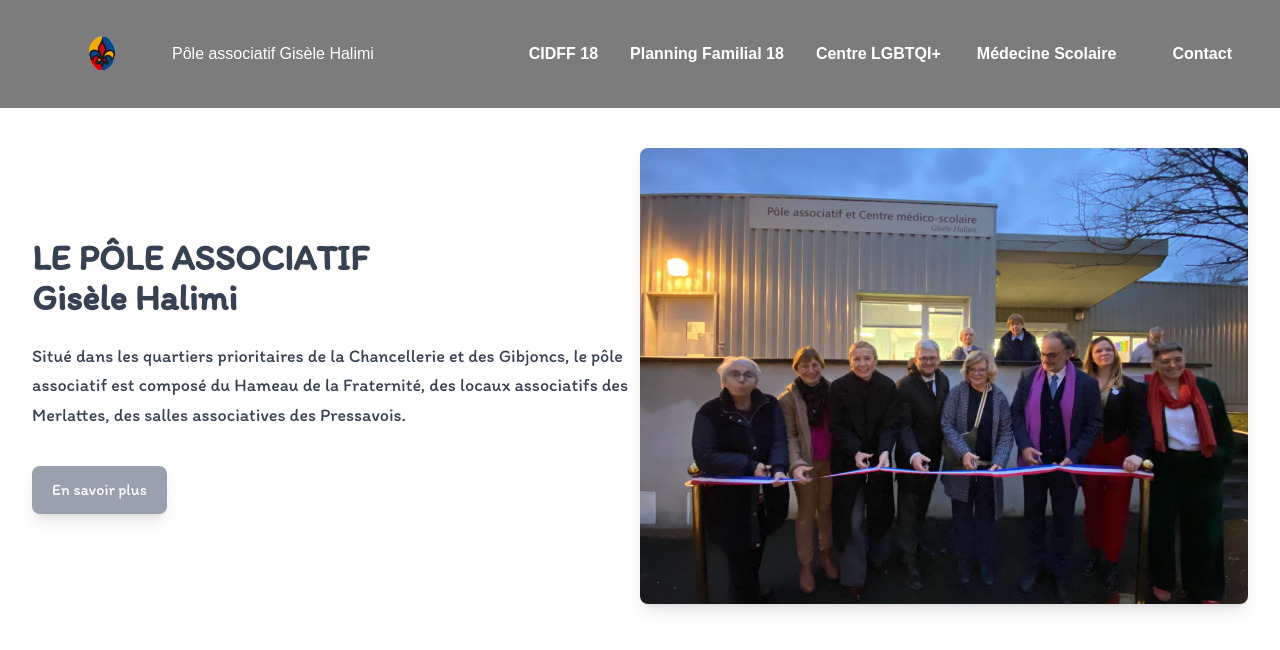
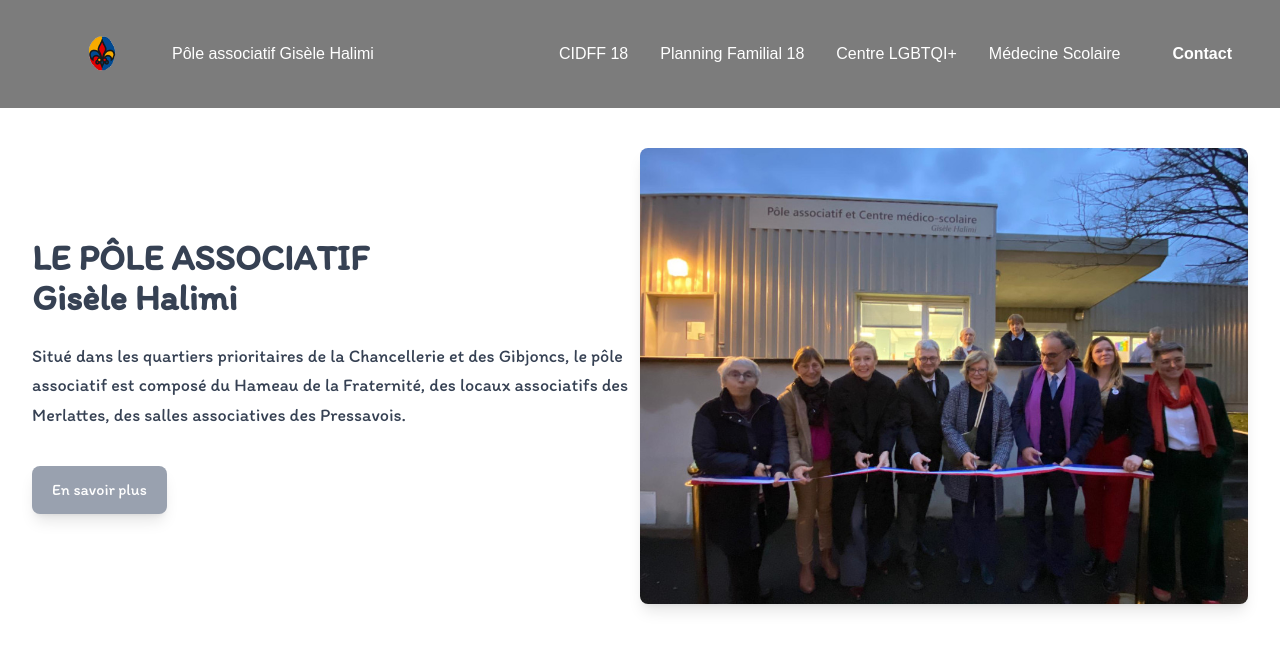
Before and after one commit to Dyls00/gisele_halimi_web_page, a Next.js app: page / in a window 1280 px wide. Shown: the top 650 px of the page. Built offline with nearby package versions, Linux system fonts and the light colour scheme.

Commit message:
correction hover

```diff
--- a/app/nav/navbar.jsx
+++ b/app/nav/navbar.jsx
@@ -32,9 +32,9 @@
         as="li"
         variant="small"
         color="blue-gray"
-        className="p-1 font-normal hover:text-xl font-semibold text-white transition-all duration-300 cursor-pointer"
+        className="p-1 font-normal  text-white cursor-pointer"
       >
-        <a href="#" className="flex items-center ">
+        <a href="#" className="flex items-center transition delay-50 duration-300 ease-in-out hover:-translate-y-1 hover:scale-110">
           CIDFF 18
         </a>
       </Typography>
@@ -42,9 +42,9 @@
         as="li"
         variant="small"
         color="blue-gray"
-        className="p-1 font-normal hover:text-xl font-semibold text-white transition-all duration-300 cursor-pointer"
+        className="p-1 font-normal  text-white cursor-pointer"
       >
-        <a href="#" className="flex items-center">
+        <a href="#" className="flex items-center transition delay-50 duration-300 ease-in-out hover:-translate-y-1 hover:scale-110">
           Planning Familial 18
         </a>
       </Typography>
@@ -52,9 +52,9 @@
         as="li"
         variant="small"
         color="blue-gray"
-        className="p-1 font-normal hover:text-xl font-semibold text-white transition-all duration-300 cursor-pointer"
+        className="p-1 font-normal  text-white cursor-pointer"
       >
-        <a href="#" className="flex items-center">
+        <a href="#" className="flex items-center transition delay-50 duration-300 ease-in-out hover:-translate-y-1 hover:scale-110">
           Centre LGBTQI+
         </a>
       </Typography>
@@ -62,11 +62,11 @@
         as="li"
         variant="small"
         color="blue-gray"
-        className="p-1 font-normal"
+        className="p-1 font-normal  text-white cursor-pointer"
       >
         <a
           href="#"
-          className="p-1 font-normal hover:text-xl font-semibold text-white transition-all duration-300 cursor-pointer"
+          className="flex items-center transition delay-50 duration-300 ease-in-out hover:-translate-y-1 hover:scale-110"
         >
           Médecine Scolaire
         </a>
@@ -95,7 +95,7 @@
         <div className="flex items-center gap-4">
           <div className="mr-4 hidden lg:block">{navList}</div>
           <div className="flex items-center gap-x-1">
-            <Button variant="text" size="sm" className="hidden lg:inline-block">
+            <Button variant="text" size="sm" className="hidden lg:inline-block cursor-pointer transition delay-50 duration-300 ease-in-out hover:-translate-y-1 hover:scale-110">
               <span>Contact</span>
             </Button>
           </div>
```
